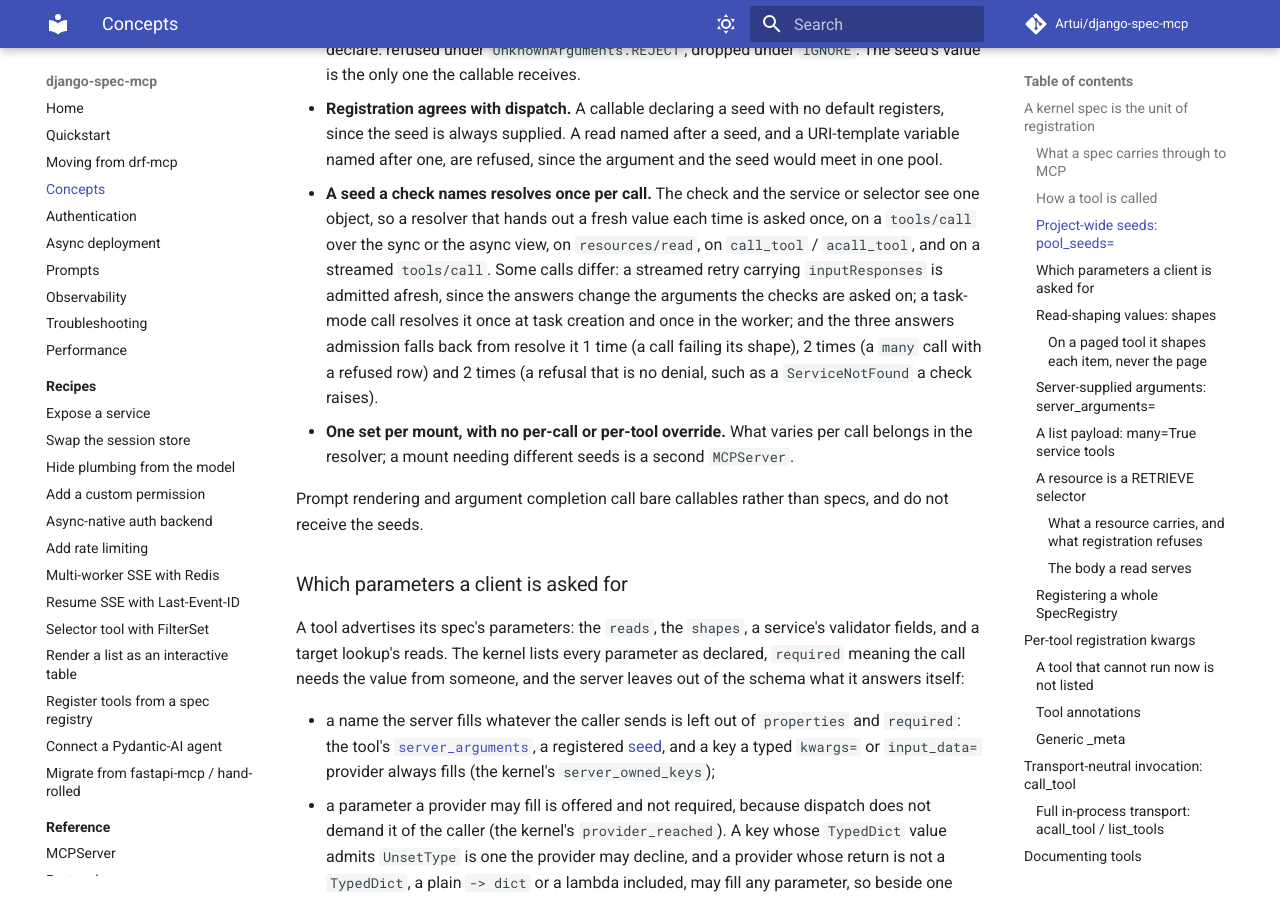
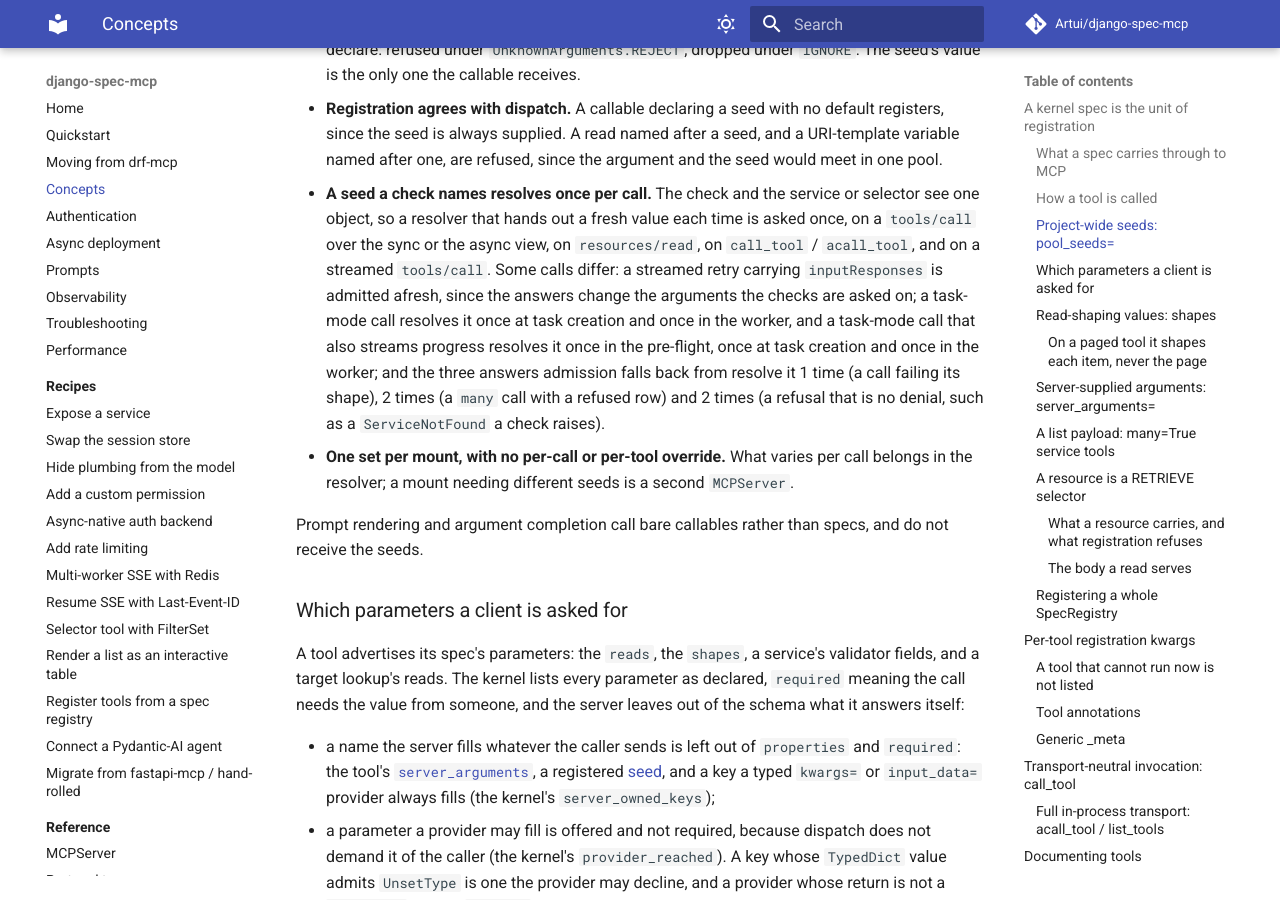
Before and after one commit to Artui/django-spec-mcp, an MkDocs documentation site: the page built from docs/concepts.md, in a window 1280 px wide and 900 px high, scrolled down 4773 px. Built offline with MkDocs 1.6.1 and Material for MkDocs 9.7.7, drawn with Linux system fonts in a browser that asks for light colours; comment, search, counter and statistics services are not loaded.

Commit message:
Release 0.3.0 review: pin the streamed task call's seed count, test the async question path
A streamed call that runs as a task resolves a registered seed a check names
twice before the worker (pre-flight, then task creation); pin that count as the
documented exception and qualify the changelog and concepts page. The
question-admission test now drives both the sync and async handlers, so the
async call_context argument is no longer unguarded.

Co-Authored-By: Claude Opus 5.5 <noreply@anthropic.com>

```diff
--- a/docs/concepts.md
+++ b/docs/concepts.md
@@ -237,9 +237,10 @@ raises for a caller fails that caller's whole listing, not only its calls.
   `tools/call`. Some calls differ: a streamed retry carrying
   `inputResponses` is admitted afresh, since the answers change the arguments
   the checks are asked on; a task-mode call resolves it once at task creation
-  and once in the worker; and the three answers admission falls back from
-  resolve it 1 time (a call failing its shape), 2 times (a `many` call with a
-  refused row) and 2 times (a refusal that is no denial, such as a
+  and once in the worker, and a task-mode call that also streams progress resolves it
+  once in the pre-flight, once at task creation and once in the worker; and the three
+  answers admission falls back from resolve it 1 time (a call failing its shape), 2 times
+  (a `many` call with a refused row) and 2 times (a refusal that is no denial, such as a
   `ServiceNotFound` a check raises).
 - **One set per mount, with no per-call or per-tool override.** What varies per
   call belongs in the resolver; a mount needing different seeds is a second
```
Also changed, not shown: CHANGELOG.md (+8 -5 lines), 2 other files.
